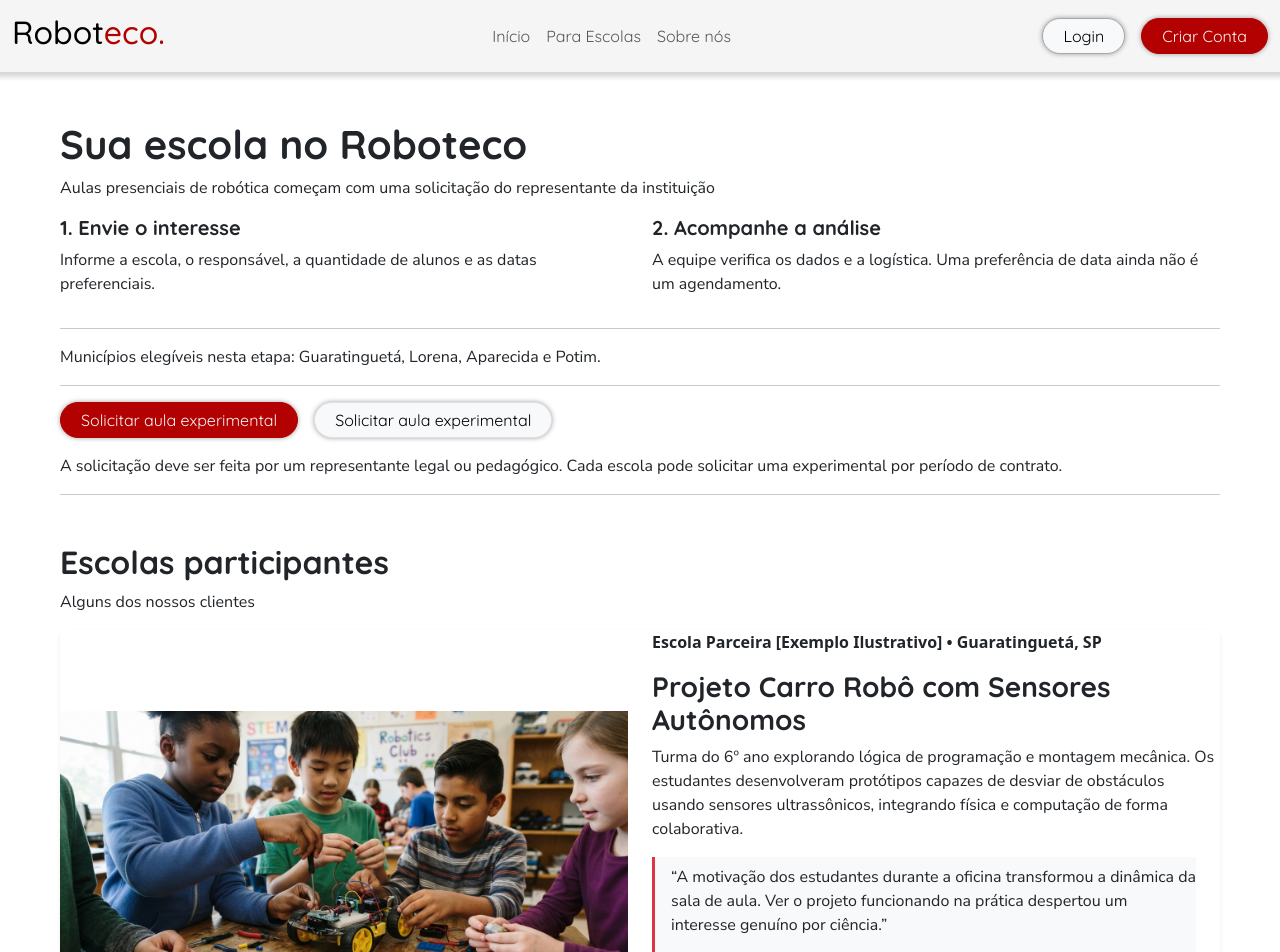
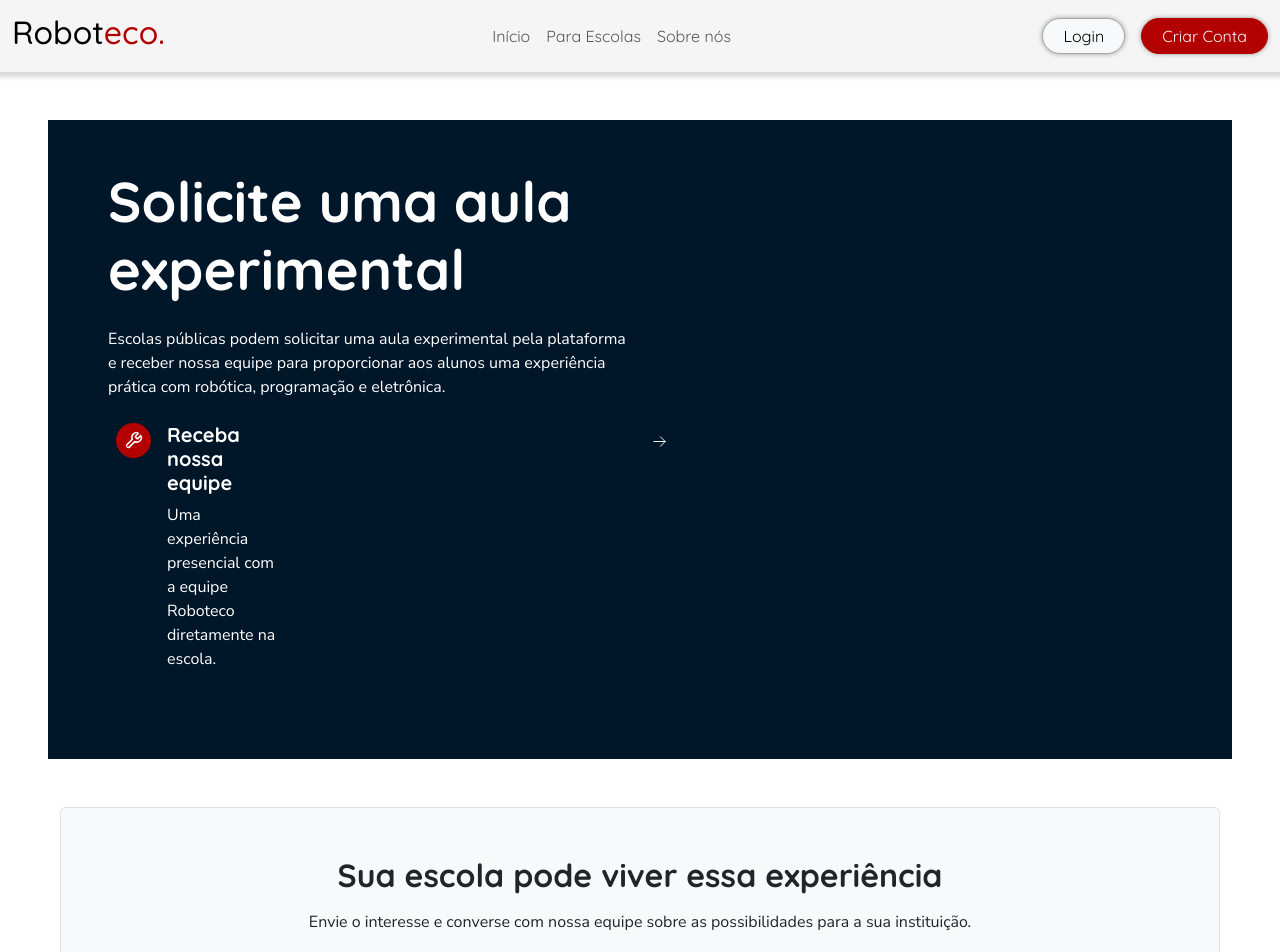
Before and after one commit to MigSilverS/roboteco, a Next.js app: page /pages/escola/para-escolas in a window 1280 px wide. Shown: the top 952 px of the page. Built offline with nearby package versions, Linux system fonts and the light colour scheme.

Commit message:
nem sei que isso

```diff
--- a/src/app/pages/escola/para-escolas/page.jsx
+++ b/src/app/pages/escola/para-escolas/page.jsx
@@ -3,6 +3,9 @@ import Footer from "@/app/components/Footer/Footer";
 import NavBar from "@/app/components/NavBar/NavBar";
 import Titulo from "@/app/components/Titulo/Titulo";
 import styles from "./paraescolas.module.css";
+
+import { FiTool } from "react-icons/fi";
+
 import img from '@/app/images/case-escola.png';
 
 export default function ParaEscolas() {
@@ -20,77 +23,36 @@ export default function ParaEscolas() {
 
             <div className={`${styles.container} mt-5 mb-5`}>
 
-                <Titulo titulo="Sua escola no Roboteco" nivel={1} />
+                <div className="row align-items-center p-5 text-white" style={{backgroundColor: "#001629"}}>
 
-                <p>Aulas presenciais de robótica começam com uma solicitação do representante da instituição</p>
+                    <div className="col-6">
 
-                <div className="row mt-3">
+                        <Titulo titulo="Solicite uma aula experimental" nivel={1} estilo={{ fontSize: '3.5rem' }} />
 
-                    <div className="col-12 col-md-6">
-                        <Titulo titulo="1. Envie o interesse" nivel={5} />
-                        <p>Informe a escola, o responsável, a quantidade de alunos e as datas preferenciais.</p>
-                    </div>
+                        <div className="mt-4">
+                            <p>Escolas públicas podem solicitar uma aula experimental pela plataforma e receber nossa equipe para proporcionar aos alunos uma experiência prática com robótica, programação e eletrônica.</p>
+                        </div>
 
-                    <div className="col-12 col-md-6">
-                        <Titulo titulo="2. Acompanhe a análise" nivel={5} />
-                        <p>A equipe verifica os dados e a logística. Uma preferência de data ainda não é um agendamento.</p>
-                    </div>
-                </div>
-
-                <hr />
-
-                <p>Municípios elegíveis nesta etapa: Guaratinguetá, Lorena, Aparecida e Potim.</p>
-
-                <hr />
-
-                <div className="d-flex flex-wrap gap-3 mt-3">
-                    <Botao texto="Solicitar aula experimental" classe="text-white btn-danger p-2" />
-                    <Botao texto="Solicitar aula experimental" classe="btn-light border p-2" />
-                </div>
-
-                <div className="mt-3">
-                    <p>A solicitação deve ser feita por um representante legal ou pedagógico. Cada escola pode solicitar uma experimental por período de contrato.</p>
-                </div>
-
-                <hr />
-
-                <div className="mt-5 mb-5">
-                    <div>
-                        <Titulo titulo="Escolas participantes" nivel={2} />
-                        <p>Alguns dos nossos clientes</p>
-                    </div>
-
-                    <div className="bg-white shadow-sm rounded-2">
-
-                        <div className="row align-items-center">
-                            <div className="col-12 col-md-6">
-                                <img src={img.src} alt="" className="w-100 rounded-start-2" />
-                            </div>
-                            <div className="col-12 col-md-6 rounded-end-2">
-                                <span className="fw-semibold">Escola Parceira [Exemplo Ilustrativo] • Guaratinguetá, SP</span>
-                                <div className="mt-3">
-                                    <Titulo titulo="Projeto Carro Robô com Sensores Autônomos" nivel={3} />
-                                    <p>Turma do 6º ano explorando lógica de programação e montagem mecânica. Os estudantes desenvolveram protótipos capazes de desviar de obstáculos usando sensores ultrassônicos, integrando física e computação de forma colaborativa.</p>
-                                </div>
-
-                                <div className="border-start border-3 border-danger bg-light ps-3 py-2 me-4">
-                                    <p className="">
-                                        “A motivação dos estudantes durante a oficina transformou a dinâmica da sala de aula. Ver o projeto funcionando na prática despertou um interesse genuíno por ciência.”
-                                    </p>
-                                    <p>— Profª. Mariana Silveira, Coordenação Pedagógica (Depoimento ilustrativo)</p>
-                                </div>
-
-                                <div className="d-flex justify-content-end m-4">
-                                    <Botao texto="Conheça essa experiência" classe="d-flex align-items-center gap-2 fw-bold text-danger bg-light" icon={icon} />
+                        <div className="row mt-3">
+                            <div className="col-6 mb-3">
+                                <div className="w-100 d-flex align-items-start flex-wrap p-2">
+                                    <div>
+                                        <FiTool className="rounded-circle text-white p-2 me-3" style={{ backgroundColor: "var(--red)" }} size={35} />
+                                    </div>
+                                    <div className="w-50">
+                                        <Titulo titulo="Receba nossa equipe" nivel={5} />
+                                        <p>Uma experiência presencial com a equipe Roboteco diretamente na escola.</p>
+                                    </div>
                                 </div>
                             </div>
                         </div>
+                    </div>
 
+                    <div className="col-6">
+                        {icon}
                     </div>
 
                 </div>
-
-                <hr />
 
                 <div className="d-flex flex-column justify-content-center align-items-center bg-light border rounded-2 mt-5 p-5">
                     <div className="">
--- a/src/app/pages/sobre-nos/page.jsx
+++ b/src/app/pages/sobre-nos/page.jsx
@@ -223,7 +223,7 @@ export default function SobreNos() {
                         </div>
                         <div className="col-12 col-md-10">
                             <Titulo titulo="Nosso parceiro" nivel={2} estilo={{ color: "white" }} />
-                            <Titulo titulo="Nosso parceiro" nivel={4} estilo={{ color: "var(--red)" }} />
+                            <Titulo titulo="Wolfy Army Robotics" nivel={3} estilo={{ color: "var(--red)" }} />
                             <p className="text-white">A Wolf Army Robotics é uma equipe de robótica de Lorena que atua como parceira da Roboteco, contribuindo com materiais, relatórios e apoio no desenvolvimento de atividades e conteúdos.</p>
                         </div>
                     </div>
```
